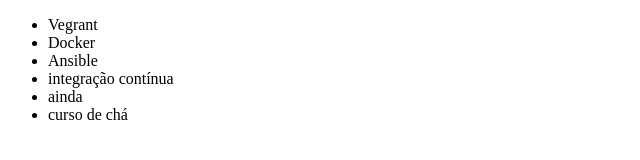
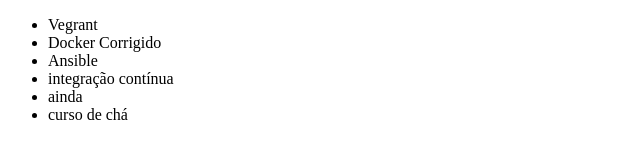
Before and after one commit to mcpeixoto75/aula-git, a plain HTML site: page index.html in a window 1280 px wide. Shown: the full height of the page, 0-640 px from the left. Drawn offline with Linux system fonts and the light colour scheme.

Commit message:
curso corrigido

```diff
--- a/index.html
+++ b/index.html
@@ -7,7 +7,7 @@
 <body>
 	<ul>
 		<li>Vegrant</li>
-		<li>Docker</li>
+		<li>Docker Corrigido</li>
 		<li>Ansible</li>
 		<li>integração contínua</li>
 		<li>ainda</li>
```
